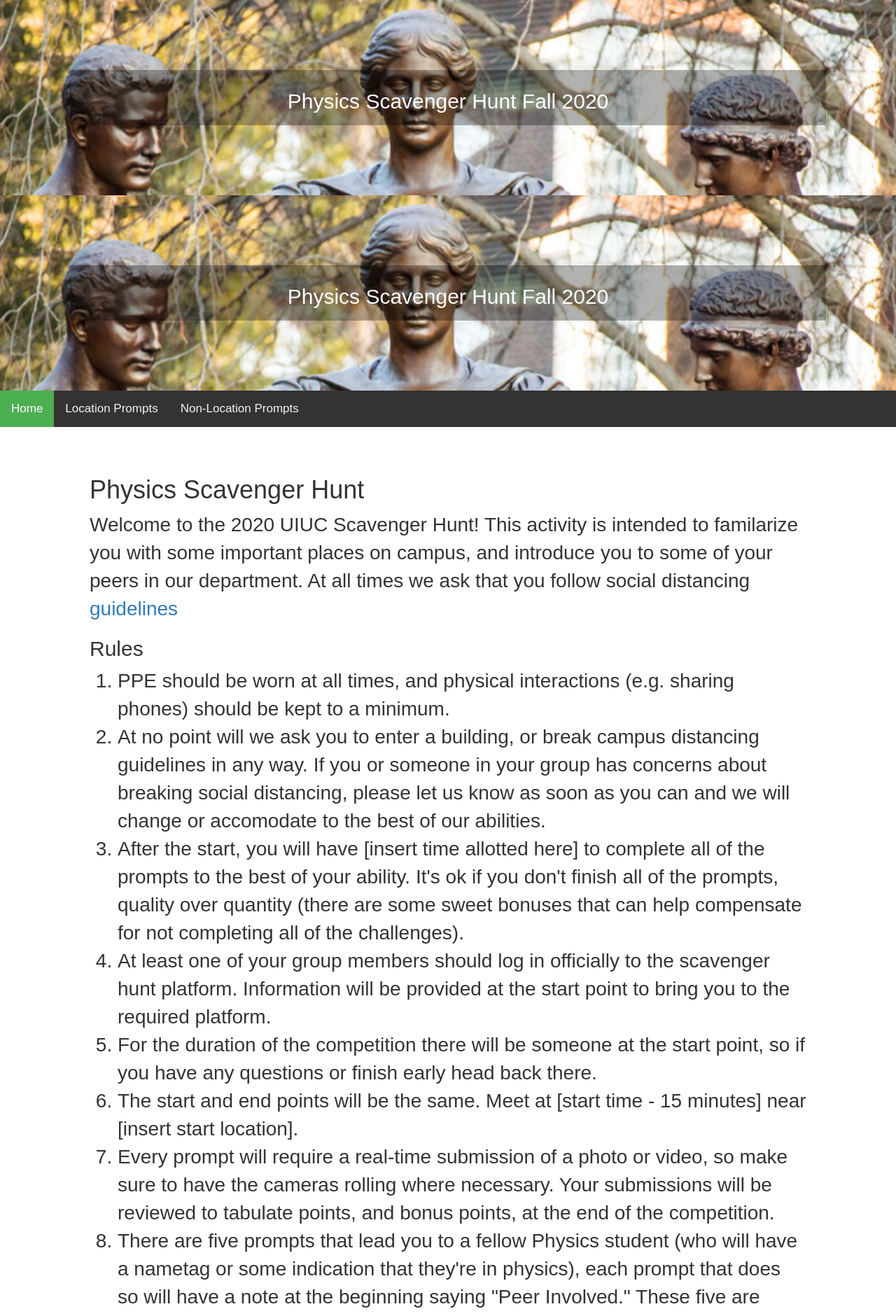
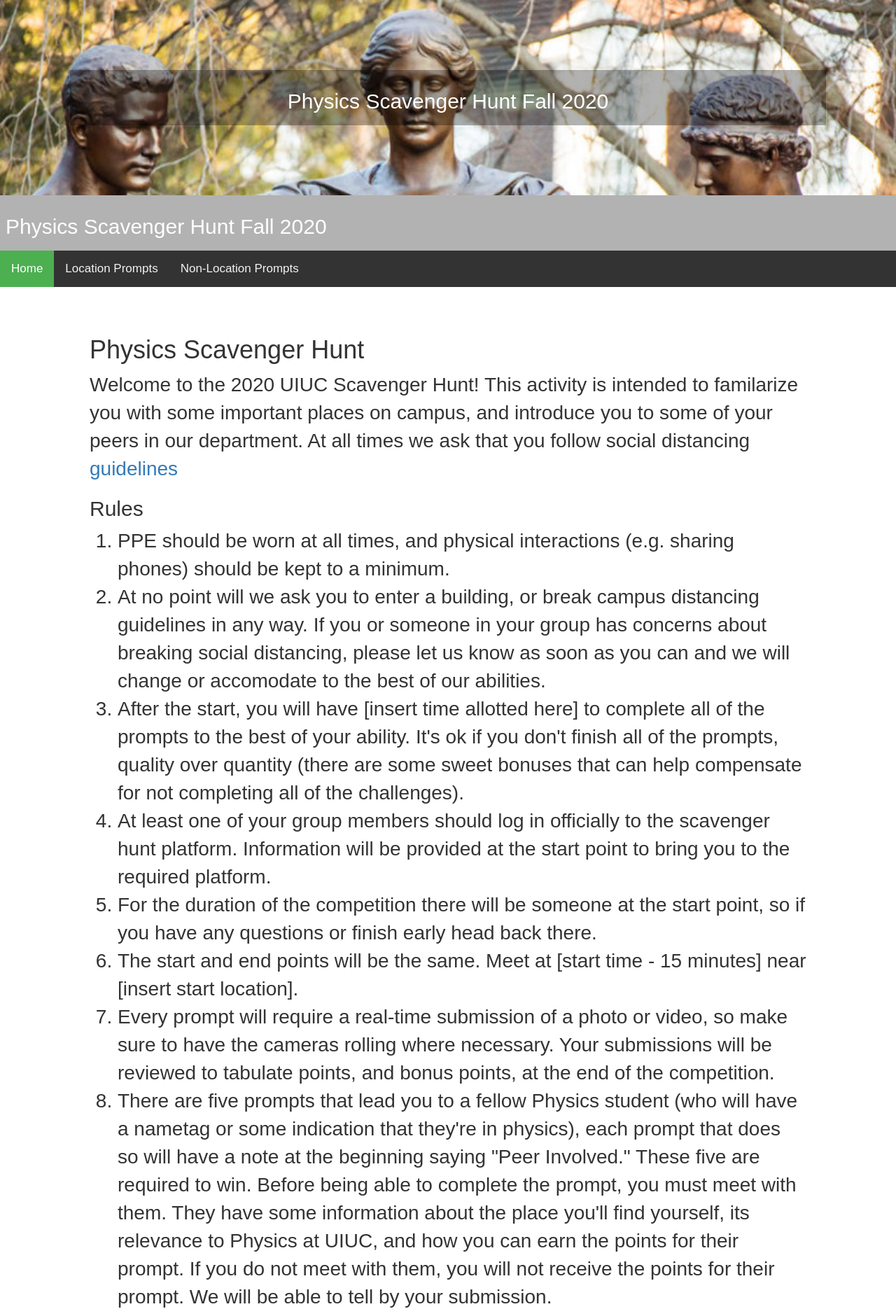
Before and after one commit to nsryan2/scav_hunt, a Jekyll site: the page built from index.html, in a window 1280 px wide. Shown: the top 1880 px of the page at 70% size. Built offline with Jekyll 4.4.1, drawn with Linux system fonts in a browser that asks for light colours; nearby versions of some CDN libraries.

Commit message:
Update default.html

```diff
--- a/_layouts/default.html
+++ b/_layouts/default.html
@@ -2,15 +2,7 @@
 <html>
     <style>
         .header {
-          background-image: url(../alma.png);
-          background-repeat: no-repeat;
-          background-position: top;
-          background-size: 100%;
-          padding: 100px;
-          text-align: center;
-        }
-        .header2 {
-          background-image: url("../alma.png");
+          background-image: url('../alma.png');
           background-repeat: no-repeat;
           background-position: top;
           background-size: 100%;
```
